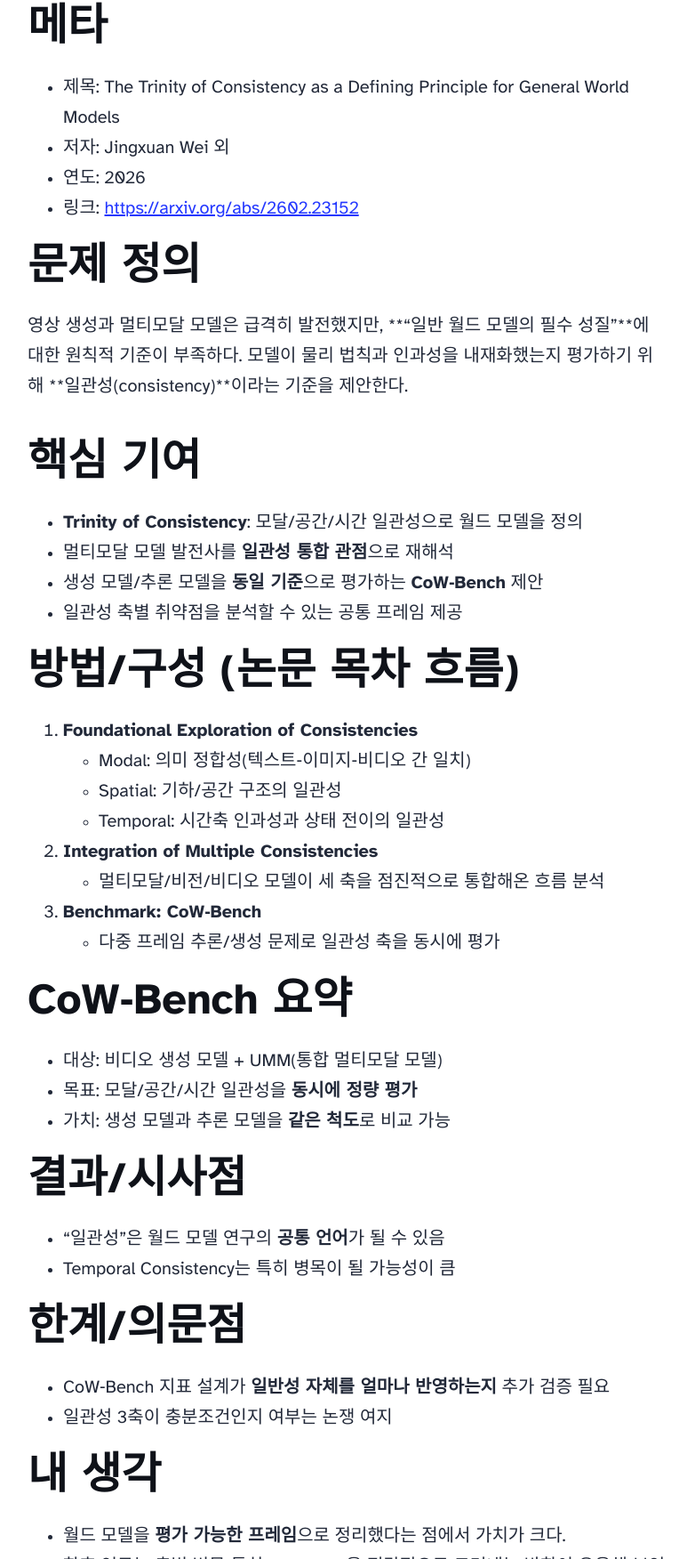
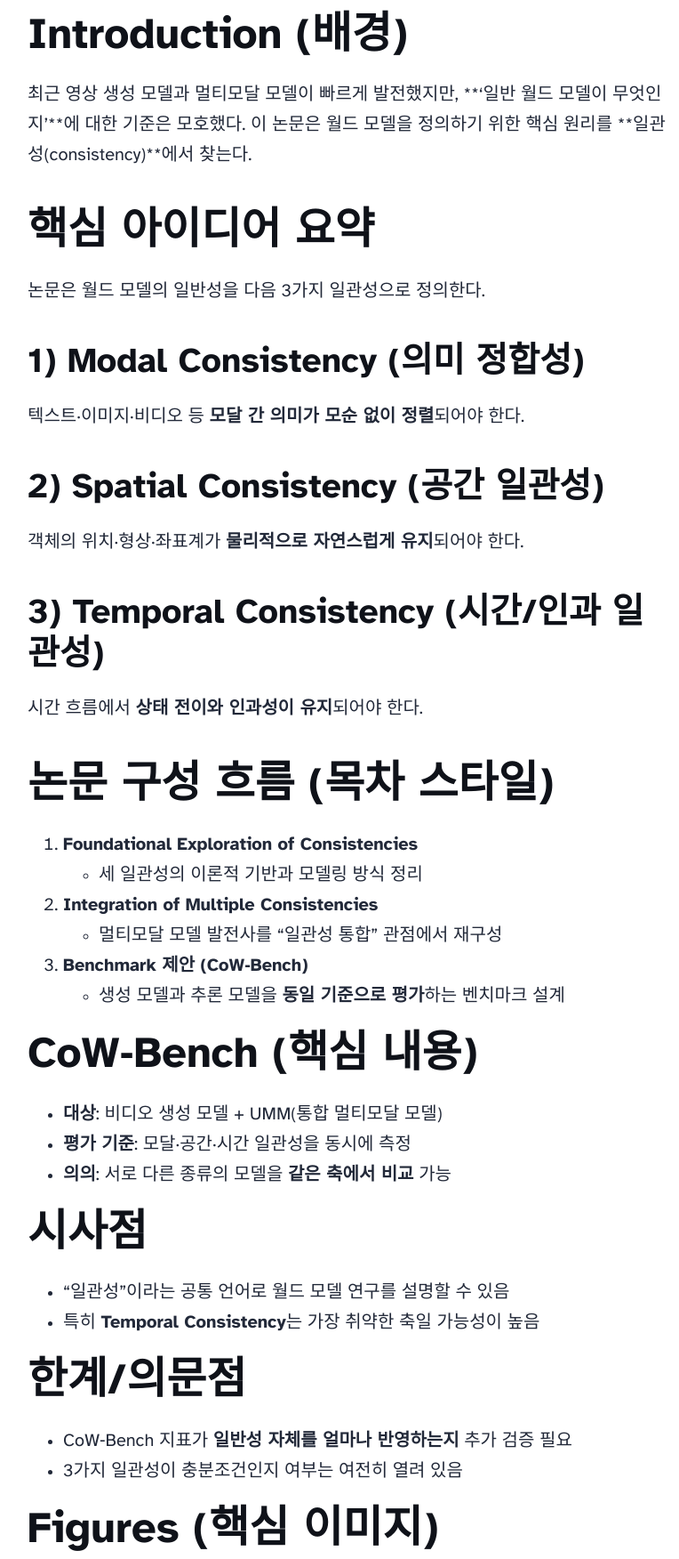
Before and after one commit to MinC-Dobby/agent-paper-reviews, an Astro site: page /blog/trinity-consistency-world-models in a window 1280 px wide. Shown: the part 766-2518 px from the top of the page at 89% size, without its empty margins (249-1013 px from the left). Built offline with nearby package versions, Linux system fonts and the light colour scheme; Astro itself is replaced by a stand-in of ours.

Commit message:
Rewrite Trinity review in blog style

```diff
--- a/src/content/blog/trinity-consistency-world-models.md
+++ b/src/content/blog/trinity-consistency-world-models.md
@@ -1,66 +1,63 @@
 ---
-title: "논문리뷰: The Trinity of Consistency as a Defining Principle for General World Models"
-description: "모달·공간·시간 일관성으로 일반 월드 모델을 정의하고 CoW‑Bench로 통합 평가"
+title: "[논문리뷰] The Trinity of Consistency: General World Models"
+description: "모달/공간/시간 일관성 관점에서 월드 모델을 해석하고 CoW‑Bench로 평가하는 프레임워크"
 category: "논문리뷰"
 pubDate: 2026-02-28
-paperUrl: "https://huggingface.co/papers/2602.23152"
+paperUrl: "https://arxiv.org/abs/2602.23152"
 pdf: "https://arxiv.org/pdf/2602.23152.pdf"
 ---
 
-## 한 줄 요약
-월드 모델의 일반성을 **모달/공간/시간 일관성**으로 정의하고, 이를 기준으로 모델 진화와 평가(CoW‑Bench)를 체계화한다.
-
-## 메타
+## 논문 정보
 - 제목: The Trinity of Consistency as a Defining Principle for General World Models
 - 저자: Jingxuan Wei 외
 - 연도: 2026
-- 링크: https://arxiv.org/abs/2602.23152
+- 논문: https://arxiv.org/abs/2602.23152
 
-## 문제 정의
-영상 생성과 멀티모달 모델은 급격히 발전했지만, **“일반 월드 모델의 필수 성질”**에 대한 원칙적 기준이 부족하다. 모델이 물리 법칙과 인과성을 내재화했는지 평가하기 위해 **일관성(consistency)**이라는 기준을 제안한다.
+## Introduction (배경)
+최근 영상 생성 모델과 멀티모달 모델이 빠르게 발전했지만, **‘일반 월드 모델이 무엇인지’**에 대한 기준은 모호했다. 이 논문은 월드 모델을 정의하기 위한 핵심 원리를 **일관성(consistency)**에서 찾는다.
 
-## 핵심 기여
-- **Trinity of Consistency**: 모달/공간/시간 일관성으로 월드 모델을 정의
-- 멀티모달 모델 발전사를 **일관성 통합 관점**으로 재해석
-- 생성 모델/추론 모델을 **동일 기준**으로 평가하는 **CoW‑Bench** 제안
-- 일관성 축별 취약점을 분석할 수 있는 공통 프레임 제공
+## 핵심 아이디어 요약
+논문은 월드 모델의 일반성을 다음 3가지 일관성으로 정의한다.
 
-## 방법/구성 (논문 목차 흐름)
-1) **Foundational Exploration of Consistencies**
-   - Modal: 의미 정합성(텍스트‑이미지‑비디오 간 일치)
-   - Spatial: 기하/공간 구조의 일관성
-   - Temporal: 시간축 인과성과 상태 전이의 일관성
-2) **Integration of Multiple Consistencies**
-   - 멀티모달/비전/비디오 모델이 세 축을 점진적으로 통합해온 흐름 분석
-3) **Benchmark: CoW‑Bench**
-   - 다중 프레임 추론/생성 문제로 일관성 축을 동시에 평가
+### 1) Modal Consistency (의미 정합성)
+텍스트·이미지·비디오 등 **모달 간 의미가 모순 없이 정렬**되어야 한다.
 
-## CoW‑Bench 요약
-- 대상: 비디오 생성 모델 + UMM(통합 멀티모달 모델)
-- 목표: 모달/공간/시간 일관성을 **동시에 정량 평가**
-- 가치: 생성 모델과 추론 모델을 **같은 척도**로 비교 가능
+### 2) Spatial Consistency (공간 일관성)
+객체의 위치·형상·좌표계가 **물리적으로 자연스럽게 유지**되어야 한다.
 
-## 결과/시사점
-- “일관성”은 월드 모델 연구의 **공통 언어**가 될 수 있음
-- Temporal Consistency는 특히 병목이 될 가능성이 큼
+### 3) Temporal Consistency (시간/인과 일관성)
+시간 흐름에서 **상태 전이와 인과성이 유지**되어야 한다.
+
+## 논문 구성 흐름 (목차 스타일)
+1. **Foundational Exploration of Consistencies**
+   - 세 일관성의 이론적 기반과 모델링 방식 정리
+2. **Integration of Multiple Consistencies**
+   - 멀티모달 모델 발전사를 “일관성 통합” 관점에서 재구성
+3. **Benchmark 제안 (CoW‑Bench)**
+   - 생성 모델과 추론 모델을 **동일 기준으로 평가**하는 벤치마크 설계
+
+## CoW‑Bench (핵심 내용)
+- **대상**: 비디오 생성 모델 + UMM(통합 멀티모달 모델)
+- **평가 기준**: 모달·공간·시간 일관성을 동시에 측정
+- **의의**: 서로 다른 종류의 모델을 **같은 축에서 비교** 가능
+
+## 시사점
+- “일관성”이라는 공통 언어로 월드 모델 연구를 설명할 수 있음
+- 특히 **Temporal Consistency**는 가장 취약한 축일 가능성이 높음
 
 ## 한계/의문점
-- CoW‑Bench 지표 설계가 **일반성 자체를 얼마나 반영하는지** 추가 검증 필요
-- 일관성 3축이 충분조건인지 여부는 논쟁 여지
-
-## 내 생각
-- 월드 모델을 **평가 가능한 프레임**으로 정리했다는 점에서 가치가 크다.
-- 향후 연구는 축별 병목(특히 Temporal)을 정량적으로 드러내는 방향이 유용해 보인다.
+- CoW‑Bench 지표가 **일반성 자체를 얼마나 반영하는지** 추가 검증 필요
+- 3가지 일관성이 충분조건인지 여부는 여전히 열려 있음
 
 ## Figures (핵심 이미지)
-![Figure 1: The Trinity of Consistency (Modal/Spatial/Temporal)](/images/2602.23152/fig1.png)
-*Figure 1: The Trinity of Consistency (Modal/Spatial/Temporal)*
+![Figure 1: Trinity of Consistency](/images/2602.23152/fig1.png)
+*Figure 1. Trinity of Consistency (Modal/Spatial/Temporal)*
 
-![Figure 12: Key mechanisms for advanced spacetime modeling](/images/2602.23152/fig2.png)
-*Figure 12: Key mechanisms for advanced spacetime modeling*
+![Figure 12: Spacetime modeling mechanisms](/images/2602.23152/fig2.png)
+*Figure 12. Key mechanisms for advanced spacetime modeling*
 
-![Figure 34: Hierarchical taxonomy of CoW-Bench](/images/2602.23152/fig3.png)
-*Figure 34: Hierarchical taxonomy of CoW-Bench*
+![Figure 34: CoW‑Bench taxonomy](/images/2602.23152/fig3.png)
+*Figure 34. Hierarchical taxonomy of CoW‑Bench*
 
 ## 참고
 - HF: https://huggingface.co/papers/2602.23152
```
